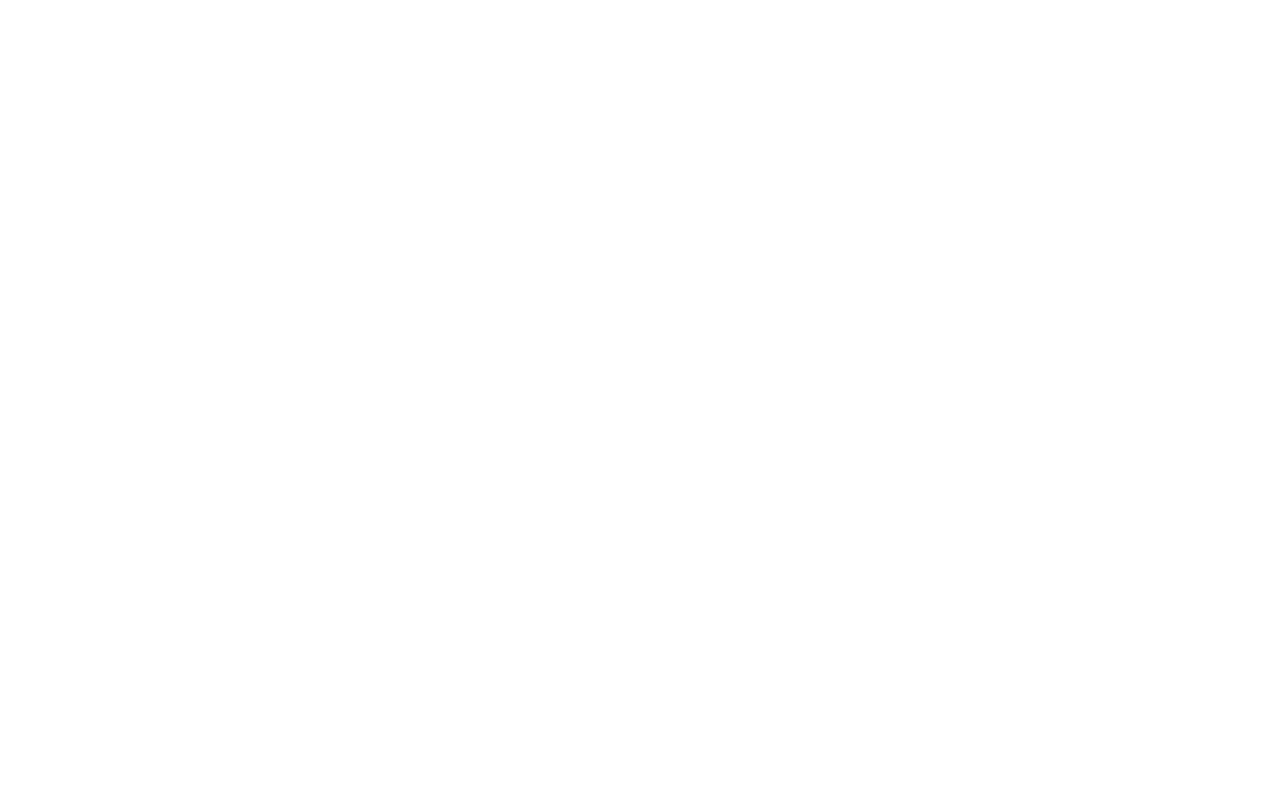
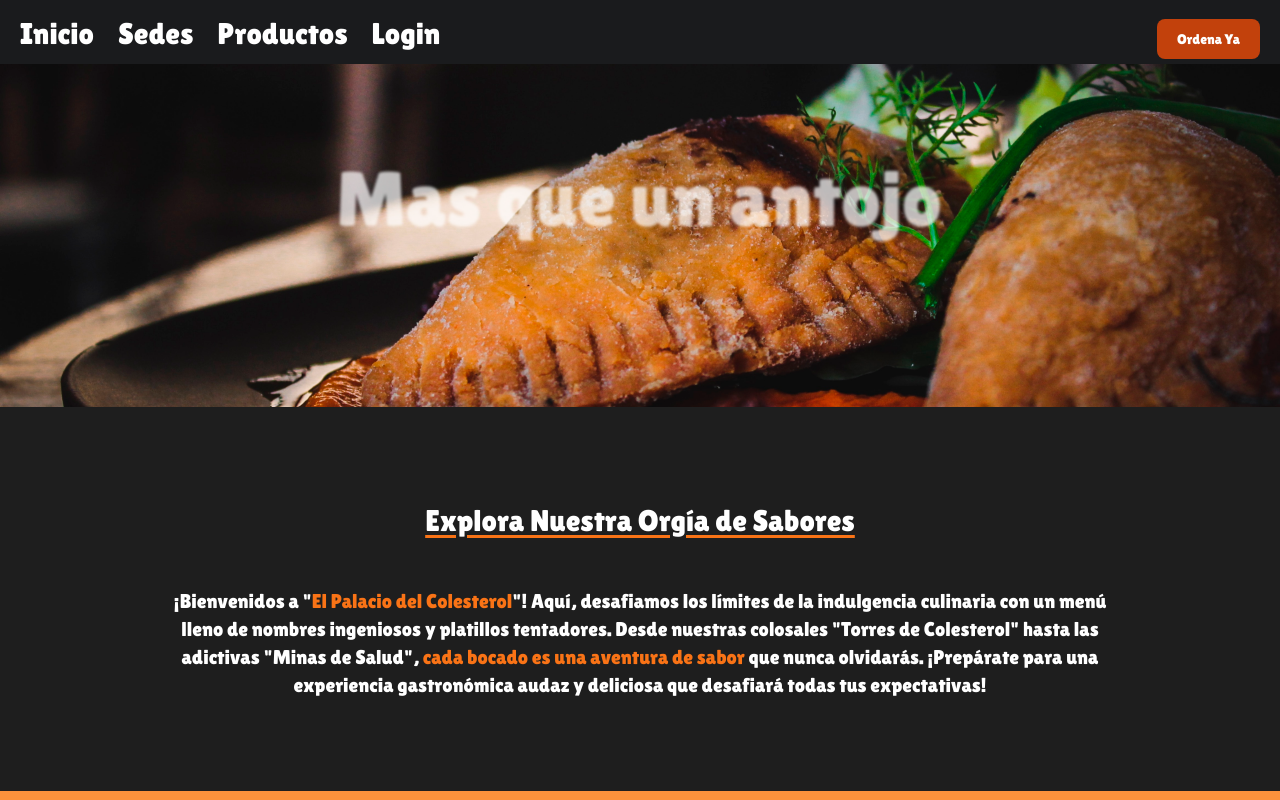
Before and after one commit to Minmgf/palacioColesterol, a React (Vite) app: page / in a window 1280 px wide. Before the commit this address had no page. Shown: the top 800 px of the page. Built offline with nearby package versions, Linux system fonts and the light colour scheme; a web font is replaced by a local one.

Commit message:
Update App.jsx

```diff
--- a/src/App.jsx
+++ b/src/App.jsx
@@ -10,6 +10,7 @@
     <>
     <Routes>
       <Route path ='/login' element ={<Login/>} />
+      <Route path ='/' element ={<Index/>} />
       <Route path ='/home' element ={<Index/>} />
       <Route path ='/product' element ={<Productos/>} />
       <Route path ='/contact' element ={<Contacto/>} />
```
